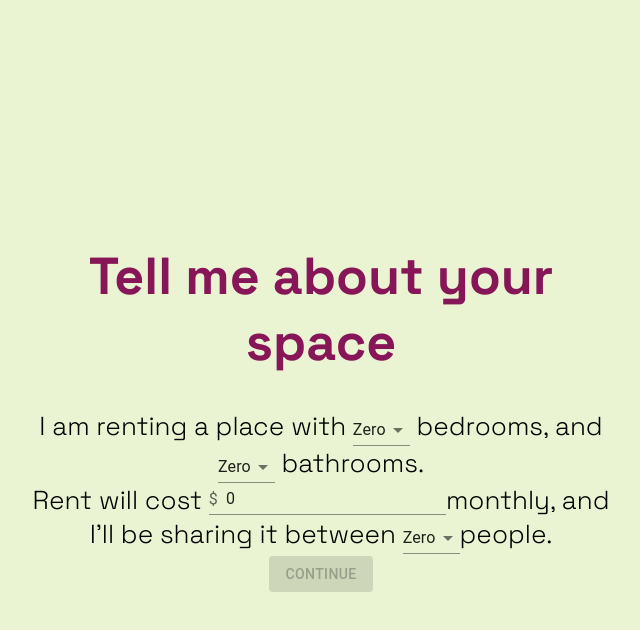
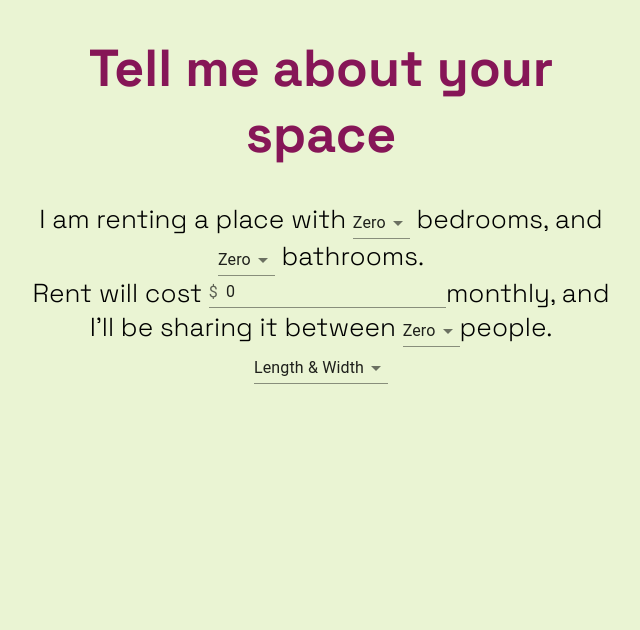
Before and after one commit to jcpalmer108/split-rent, a React (Create React App) app: page / in a window 1280 px wide. Shown: the top 630 px of the page, without its empty margins (319-959 px from the left). Built offline with nearby package versions, Linux system fonts and the light colour scheme.

Commit message:
got area choice state working

```diff
--- a/src/App.css
+++ b/src/App.css
@@ -20,7 +20,6 @@
   display: flex;
   flex-direction: column;
   align-items: center;
-  justify-content: center;
   font-size: calc(10px + 2vmin);
 }
 
--- /dev/null
+++ b/src/components/ProgressBar/ProgressBar.js
@@ -0,0 +1,19 @@
+import React from 'react';
+import { LinearProgress } from '@mui/material';
+import "./ProgressBar.scss"
+
+/*
+
+TODO:
+- fill out value functionality later
+- add theme so it matches scheme
+
+*/
+
+export default function ProgressBar() {
+  return(
+    <div className="progress-bar">
+      <LinearProgress variant="determinate" value={1} />
+    </div>
+  )
+}
--- /dev/null
+++ b/src/components/ProgressBar/ProgressBar.scss
@@ -0,0 +1,7 @@
+.progress-bar {
+  margin: 20px;
+
+  colorPrimary: {
+    color: "green",
+  }
+}
--- a/src/index.css
+++ b/src/index.css
@@ -8,12 +8,10 @@
   --pansy-purple: #861657;
 
   background-color: var(--nyanza);
-
-
 }
 
 h1 {
-  color: var(--pansy-purple)
+  color: var(--pansy-purple);
 }
 
 body {
--- a/src/views/Apartment/Apartment.js
+++ b/src/views/Apartment/Apartment.js
@@ -4,6 +4,8 @@ import { useSelector } from "react-redux";
 import "./Apartment.scss";
 import RoomDetails from "./components/RoomDetails.js";
 import RoommateDetails from "./components/RoommateDetails.js";
+import SpaceDetails from "./components/SpaceDetails.js";
+import ProgressBar from "../../components/ProgressBar/ProgressBar.js";
 
 export function Apartment() {
   const rent = useSelector((state) => state.rent);
@@ -11,6 +13,7 @@ export function Apartment() {
   const bedroom = useSelector((state) => state.bedroom);
   const bathroom = useSelector((state) => state.bathroom);
   const [showContinue, setShowContinue] = useState(false);
+  const [areaChoice, setAreaChoice] = useState('length-width')
 
   useEffect(() => {
     evaluateShowContinue();
@@ -24,6 +27,10 @@ export function Apartment() {
       setShowContinue(false)
     }
   }
+
+  const handleAreaChoice = (event) => {
+    setAreaChoice(event.target.value);
+  };
 
   const options = [
     { key: 0, value: "Zero" },
@@ -41,12 +48,14 @@ export function Apartment() {
   return (
     <div className="apartment">
       <form onSubmit={onSubmit}>
+        {/* <ProgressBar /> */}
         <h1>Tell me about your space</h1>
         <RoomDetails options={options} />
         <RoommateDetails options={options} />
-        <Button disabled={!showContinue} type="submit" variant="contained">
+        <SpaceDetails areaChoice={areaChoice} onChange={handleAreaChoice} />
+        {/* <Button disabled={!showContinue} type="submit" variant="contained">
           Continue
-        </Button>
+        </Button> */}
       </form>
     </div>
   );
--- a/src/views/Apartment/components/RoommateDetails.js
+++ b/src/views/Apartment/components/RoommateDetails.js
@@ -4,7 +4,7 @@ import { Select, MenuItem, TextField, InputAdornment } from "@mui/material";
 import { setRent } from "../../../store/rentSlice";
 import { setRoommate } from "../../../store/roommateSlice";
 
-export default function Apartment(props) {
+export default function RoommateDetails(props) {
   const dispatch = useDispatch();
   const rent = useSelector((state) => state.rent);
   const roommate = useSelector((state) => state.roommate);
--- /dev/null
+++ b/src/views/Apartment/components/SpaceDetails.js
@@ -0,0 +1,22 @@
+import React from 'react';
+import { Select, MenuItem } from "@mui/material";
+
+export default function SpaceDetails(props) {
+  return (
+    <div>
+      <Select
+        labelId="demo-simple-select-label"
+        id="demo-simple-select"
+        value={props.areaChoice}
+        variant="standard"
+        onChange={(event) => {
+          console.log('test', event.target.value)
+          props.onChange(event)
+        }}
+      >
+        <MenuItem value="length-width">Length & Width</MenuItem>
+        <MenuItem value="squarefoot">Squarefootage</MenuItem>
+      </Select>
+    </div>
+  )
+}
```
